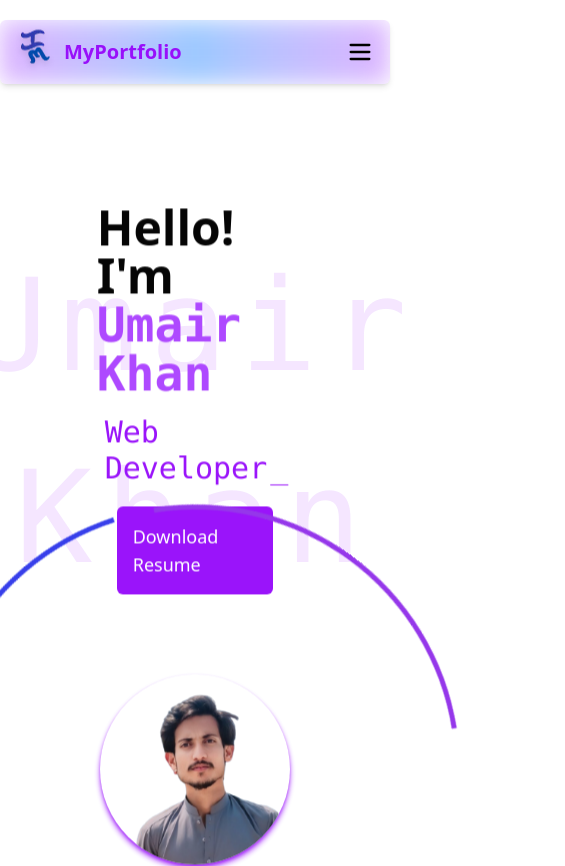
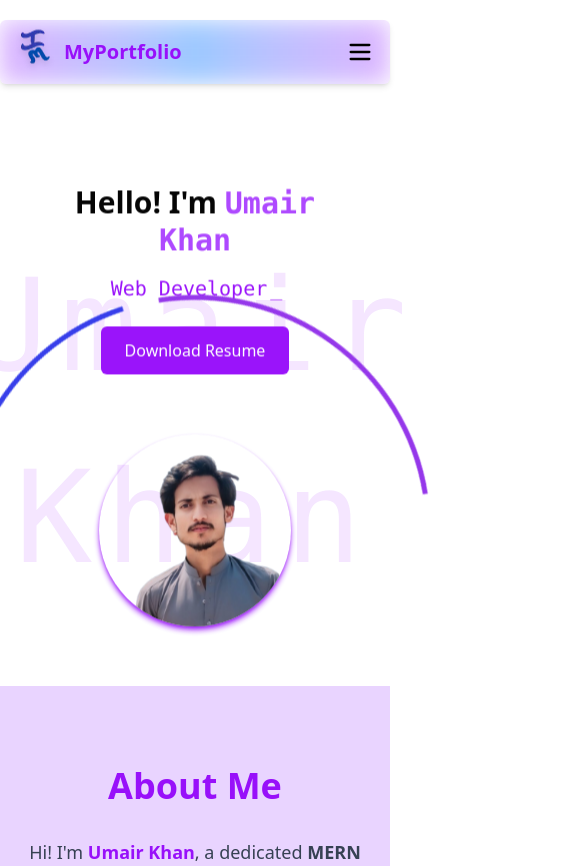
Before and after one commit to mrumairkhan74/mrumairkhan74-portfolio, a React (Vite) app: page / in a window 390 px wide. Shown: the top 866 px of the page, 565 px wide, since content can reach past the window. Built offline with nearby package versions, Linux system fonts and the light colour scheme.

Commit message:
responsive

```diff
--- a/src/components/pages/Home.jsx
+++ b/src/components/pages/Home.jsx
@@ -47,19 +47,20 @@ const Home = () => {
         animate={{ opacity: 1, y: 0 }}
         transition={{ duration: 0.8 }}
         data-aos="fade-up"
-        className={`m-20 relative flex flex-col  md:flex-row justify-around items-center transition-opacity duration-1000 z-10 ${
+        className={`px-4 py-10 md:py-20 relative flex flex-col md:flex-row justify-around items-center transition-opacity duration-1000 z-10 ${
           fadeIn ? "opacity-100" : "opacity-0"
         }`}
       >
-        <div className="flex-1 m-5 p-5 rounded-lg">
-          <h1 className="text-5xl font-semibold bounce">
+        {/* Left: Text section */}
+        <div className="flex-1 m-5 p-5 rounded-lg text-center md:text-left">
+          <h1 className="text-3xl sm:text-4xl md:text-5xl font-semibold">
             Hello! I'm{" "}
             <span className="text-purple-500 font-mono">
               Umair <span>Khan</span>
             </span>
           </h1>
 
-          <h2 className="text-3xl text-purple-600 font-mono mt-4 px-2">
+          <h2 className="text-xl sm:text-2xl md:text-3xl text-purple-600 font-mono mt-4 px-2">
             <Typewriter
               words={titles}
               loop={true}
@@ -71,28 +72,33 @@ const Home = () => {
             />
           </h2>
 
-          <div className="flex m-5">
+          <div className="flex justify-center md:justify-start mt-6">
             <a
               href="https://drive.google.com/file/d/1PDzwgE3HYjAQWPmhxjITFoOhNEQVGO0_/view?usp=sharing"
               target="_blank"
               rel="noopener noreferrer"
-              className="bg-purple-600 p-4 rounded-md text-lg text-white hover:bg-purple-700 transition-colors"
+              className="bg-purple-600 px-6 py-3 rounded-md text-base md:text-lg text-white hover:bg-purple-700 transition-colors"
             >
               Download Resume
             </a>
           </div>
         </div>
 
+        {/* Right: Image section */}
         <div className="flex-1 m-5 flex justify-center items-center relative">
-          <img
-            src="./images/pfp.png"
-            alt="Profile"
-            className="rounded-full shadow-md shadow-purple-600 hover:rotate-360 transition-transform duration-500"
-          />
-          <span className="absolute top-1/2 left-1/2 -translate-x-1/2 -translate-y-1/2 border-5 border-r-purple-500 border-l-0 border-t-0 border-b-0  p-[260px] spinning-border rounded-[50%]"></span>
-          <span className="absolute top-1/2 left-1/2 -translate-x-1/2 -translate-y-1/2 border-5 border-r-purple-500 border-l-0 border-t-0 border-b-0  p-[260px] spinning-border2 rounded-[50%]"></span>
+          <div className="relative w-48 h-48 sm:w-56 sm:h-56 md:w-64 md:h-64 lg:w-72 lg:h-72">
+            <img
+              src="/images/pfp.png"
+              alt="Portrait of Umair Khan"
+              className="w-full h-full object-cover rounded-full shadow-md shadow-purple-600 hover:rotate-360 transition-transform duration-500"
+              loading="lazy"
+            />
+            <span className="absolute top-1/2 left-1/2 -translate-x-1/2 -translate-y-1/2 border-5 border-r-purple-500 border-l-0 border-t-0 border-b-0 p-[120%] spinning-border rounded-full"></span>
+            <span className="absolute top-1/2 left-1/2 -translate-x-1/2 -translate-y-1/2 border-5 border-r-purple-500 border-l-0 border-t-0 border-b-0 p-[120%] spinning-border2 rounded-full"></span>
+          </div>
         </div>
       </motion.main>
+
       <About />
       <Projects />
       <Skills />
```
